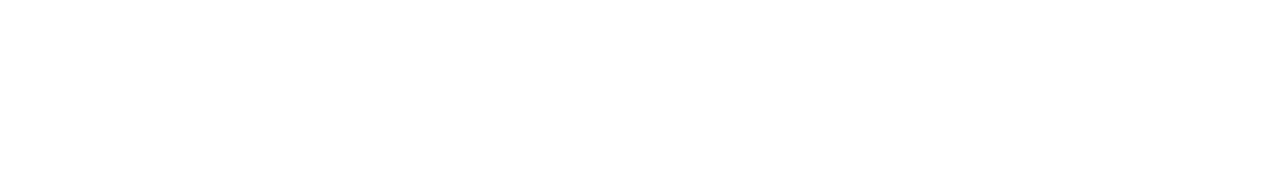
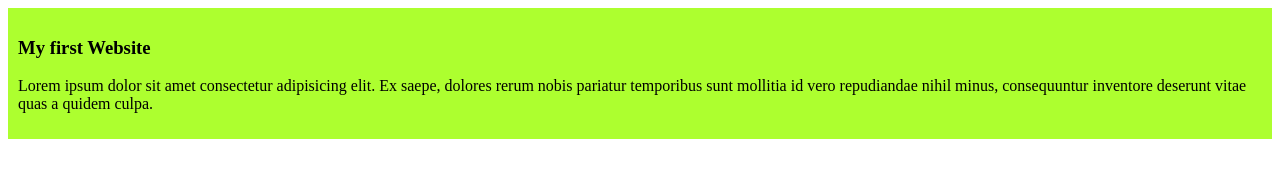
Before and after one commit to shahadatHossen-farok/my-simple-website, a plain HTML site: page index.html in a window 1280 px wide. Drawn offline with Linux system fonts and the light colour scheme.

Commit message:
added the first blog

```diff
--- a/index.html
+++ b/index.html
@@ -4,8 +4,13 @@
     <meta charset="UTF-8">
     <meta name="viewport" content="width=device-width, initial-scale=1.0">
     <title>My Simple Website</title>
+    <link rel="stylesheet" href="styles/blog.css">
 </head>
 <body>
+    <div>
+        <h3>My first Website</h3>
+        <p>Lorem ipsum dolor sit amet consectetur adipisicing elit. Ex saepe, dolores rerum nobis pariatur temporibus sunt mollitia id vero repudiandae nihil minus, consequuntur inventore deserunt vitae quas a quidem culpa.</p>
+    </div>
 
 </body>
 </html>
--- /dev/null
+++ b/styles/blog.css
@@ -0,0 +1,4 @@
+div{
+    background-color: greenyellow;
+    padding: 10px;
+}
```
